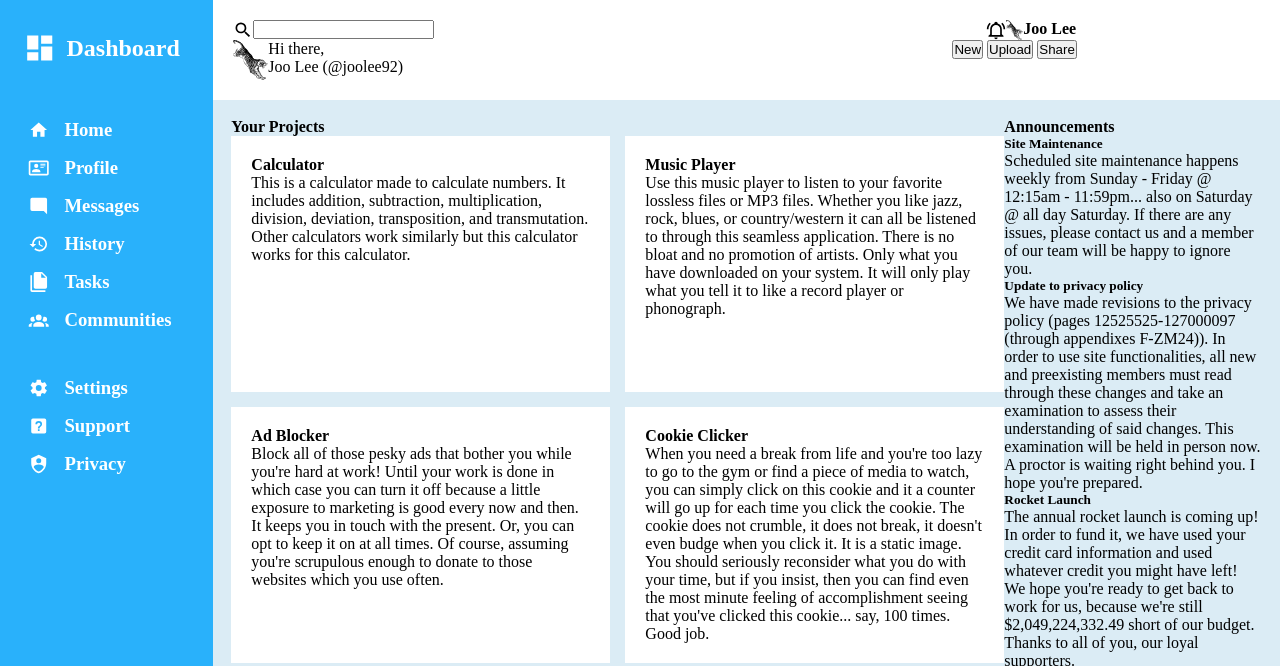
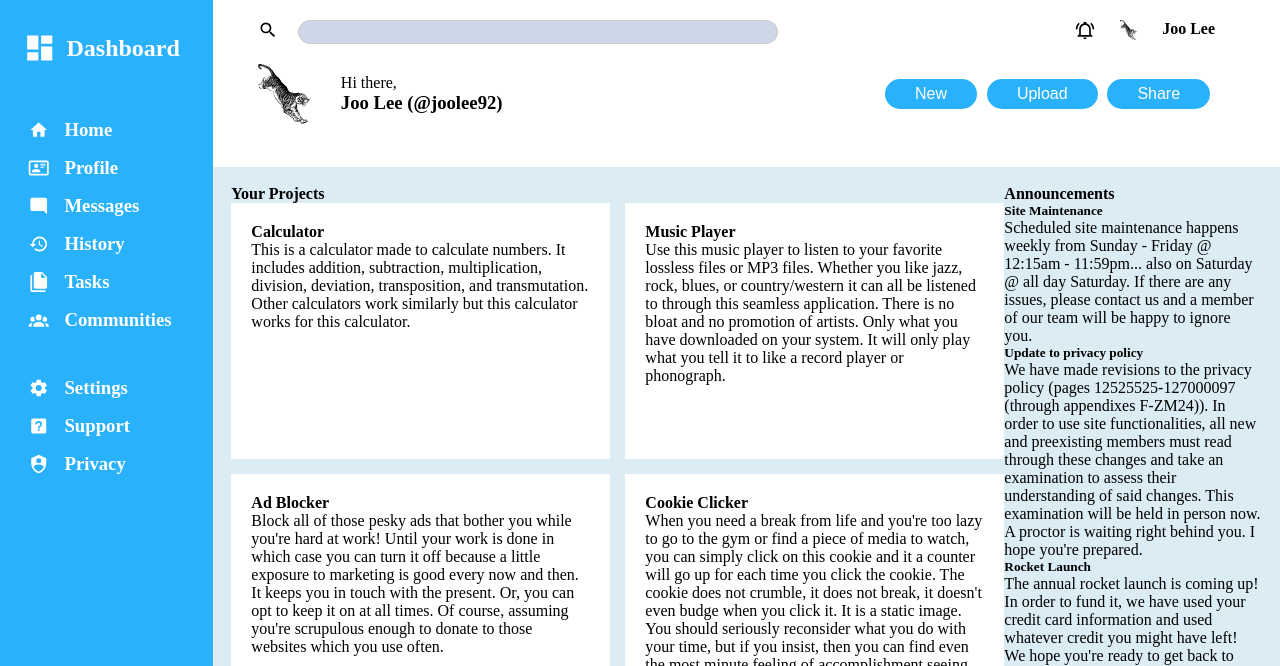
Before and after one commit to joolee92/admin-dashboard, a plain HTML site: page index.html in a window 1280 px wide. Shown: the top 666 px of the page. Drawn offline with Linux system fonts and the light colour scheme.

Commit message:
Adjust headbar flexbox

```diff
--- a/index.html
+++ b/index.html
@@ -109,7 +109,7 @@
             <img src="./images/magnify.svg" alt="searchicon" />
             <form>
               <label for="search"></label>
-              <input type="text" name="search" id="search" />
+              <input type="search" name="search" id="search" />
             </form>
           </div>
           <div class="right">
@@ -122,18 +122,18 @@
           <div class="left">
             <img src="./images/tiger.svg" alt="tiger" />
             <div class="greeting">
-              <p>
-                Hi there, <br />
-                Joo Lee (@joolee92)
-              </p>
+                <p class="hi">Hi there,</p>
+                <h3>Joo Lee (@joolee92)</h3>
             </div>
           </div>
           <div class="right">
-            <div class="buttons">
-              <button>New</button>
-              <button>Upload</button>
-              <button>Share</button>
-            </div>
+
+
+                  <button>New</button>
+                  <button>Upload</button>
+                  <button>Share</button>
+
+
           </div>
         </div>
       </div>
--- a/styles.css
+++ b/styles.css
@@ -10,7 +10,7 @@ ul {
 .container {
   display: grid;
   grid-template-columns: repeat(6, 1fr);
-  grid-template-rows: repeat((6, 1fr));
+  grid-template-rows: repeat(6, 1fr);
 }
 
 .sidebar {
@@ -22,6 +22,8 @@ ul {
 
 .headbar {
   padding: 20px;
+  margin-left: 25px;
+  margin-right: 25px;
   grid-area: 1/2/2/7;
   display: flex;
   flex-direction: column;
@@ -29,29 +31,72 @@ ul {
 
 .top {
   display: flex;
+  margin-bottom: 20px;
 }
 .top img {
   height: 20px;
+}
+
+input {
+    margin-left: 20px;
+    border-radius: 20px;
+    padding: 5px 10px;
+    outline: none;
+    border: 1px solid #ccc;
+    background-color: rgb(205, 215, 232);
+    width: 60vh;
+    height: 3vh;
 }
 
 .bottom {
   display: flex;
 }
 .bottom img {
-  height: 40px;
+  height: 60px;
+}
+button {
+    background-color: #29b1fb;
+    color: white;
+    border: none;
+    font-size: 16px;
+    border-radius: 30px;
+    display: inline-block;
+    padding-left: 30px;
+    padding-right: 30px;
+    height: 30px;
 }
 
 .left {
   display: flex;
-  flex-grow: 3;
+  flex-basis: 65%;
 }
+.greeting {
+    display: flex;
+    flex-direction: column;
+    margin-left: 30px;
+    align-self: center;
+}
+
+
+.top .right {
+    justify-content: flex-end;
+    gap: 25px;
+}
+
+.bottom .right {
+    justify-content: space-around;
+    align-self: center;
+}
+
 
 .right {
   display: flex;
-  flex-grow: 1;
+  flex-basis: 35%;
+  margin-right: 20px;
 }
 
 .main {
+    margin-top: -20px;
   padding: 18px;
   background-color: #dbecf5;
   grid-area: 2/2/7/7;
```
